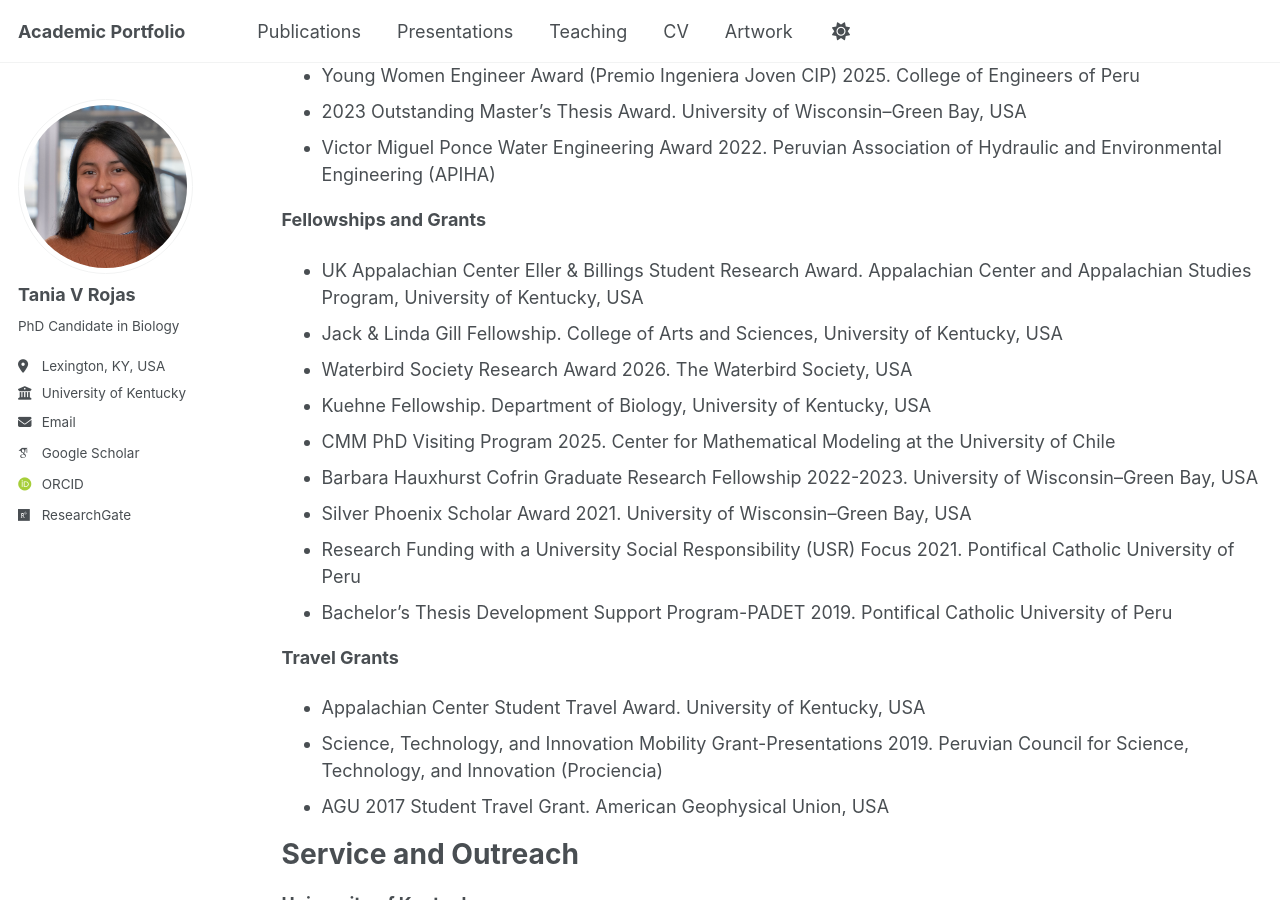
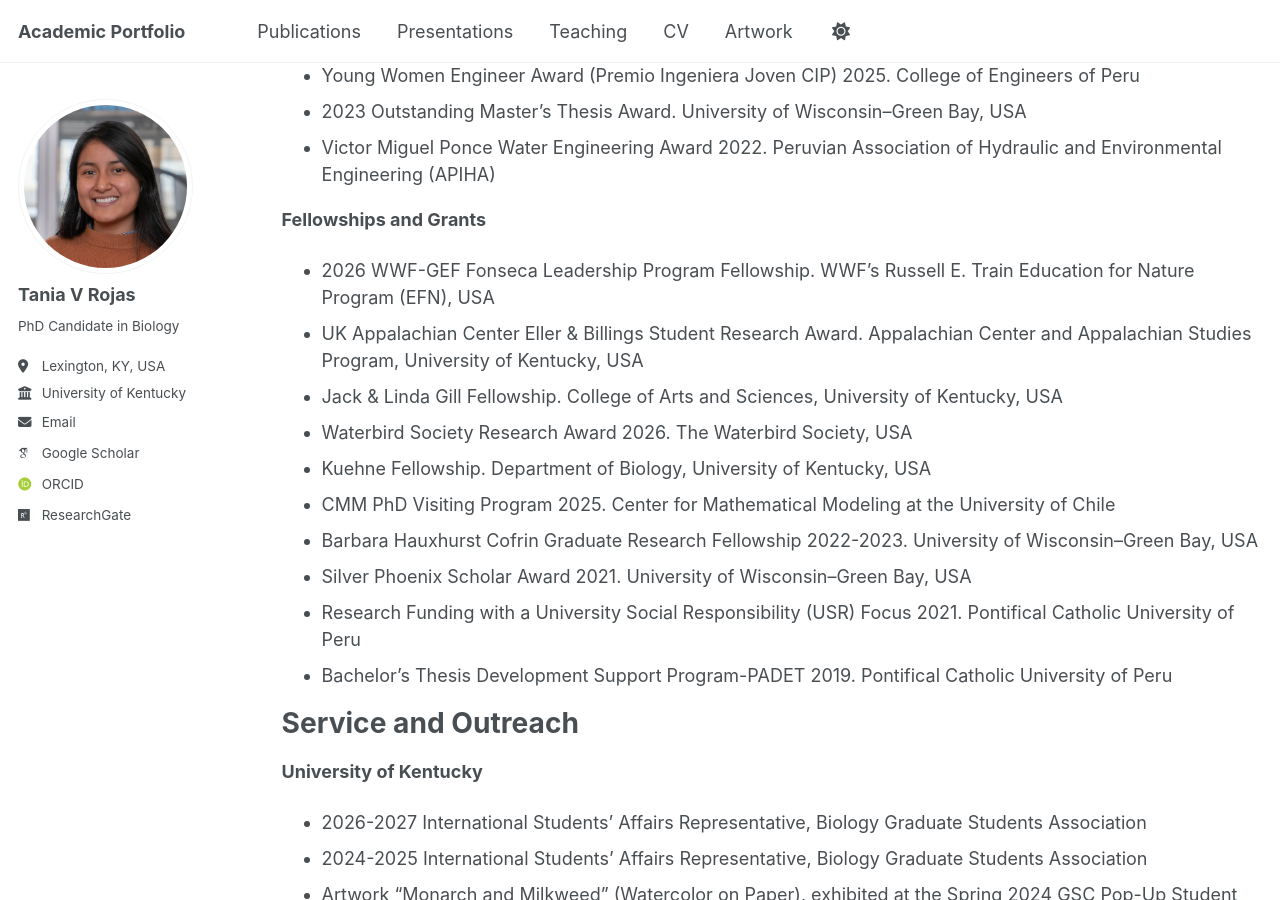
Before and after one commit to taniarojasc/taniarojasc.github.io, a Jekyll site: the page built from _pages/cv.md, in a window 1280 px wide and 900 px high, scrolled down 839 px. Built offline with Jekyll 4.4.1, drawn with Linux system fonts in a browser that asks for light colours; some web fonts are replaced; a script that is not in the unit is left out.

Commit message:
Update cv.md

```diff
--- a/_pages/cv.md
+++ b/_pages/cv.md
@@ -35,6 +35,7 @@ Funding
 * Victor Miguel Ponce Water Engineering Award 2022. Peruvian Association of Hydraulic and Environmental Engineering (APIHA)
 
 **Fellowships and Grants**
+* 2026 WWF-GEF Fonseca Leadership Program Fellowship. WWF’s Russell E. Train Education for Nature Program (EFN), USA
 * UK Appalachian Center Eller & Billings Student Research Award. Appalachian Center and Appalachian Studies Program, University of Kentucky, USA
 * Jack & Linda Gill Fellowship. College of Arts and Sciences, University of Kentucky, USA
 * Waterbird Society Research Award 2026. The Waterbird Society, USA
@@ -44,11 +45,6 @@ Funding
 * Silver Phoenix Scholar Award 2021. University of Wisconsin–Green Bay, USA
 * Research Funding with a University Social Responsibility (USR) Focus 2021. Pontifical Catholic University of Peru
 * Bachelor’s Thesis Development Support Program-PADET 2019. Pontifical Catholic University of Peru
-
-**Travel Grants**
-* Appalachian Center Student Travel Award. University of Kentucky, USA
-* Science, Technology, and Innovation Mobility Grant-Presentations 2019. Peruvian Council for Science, Technology, and Innovation (Prociencia)
-* AGU 2017 Student Travel Grant. American Geophysical Union, USA
 
 Service and Outreach
 ======
```
